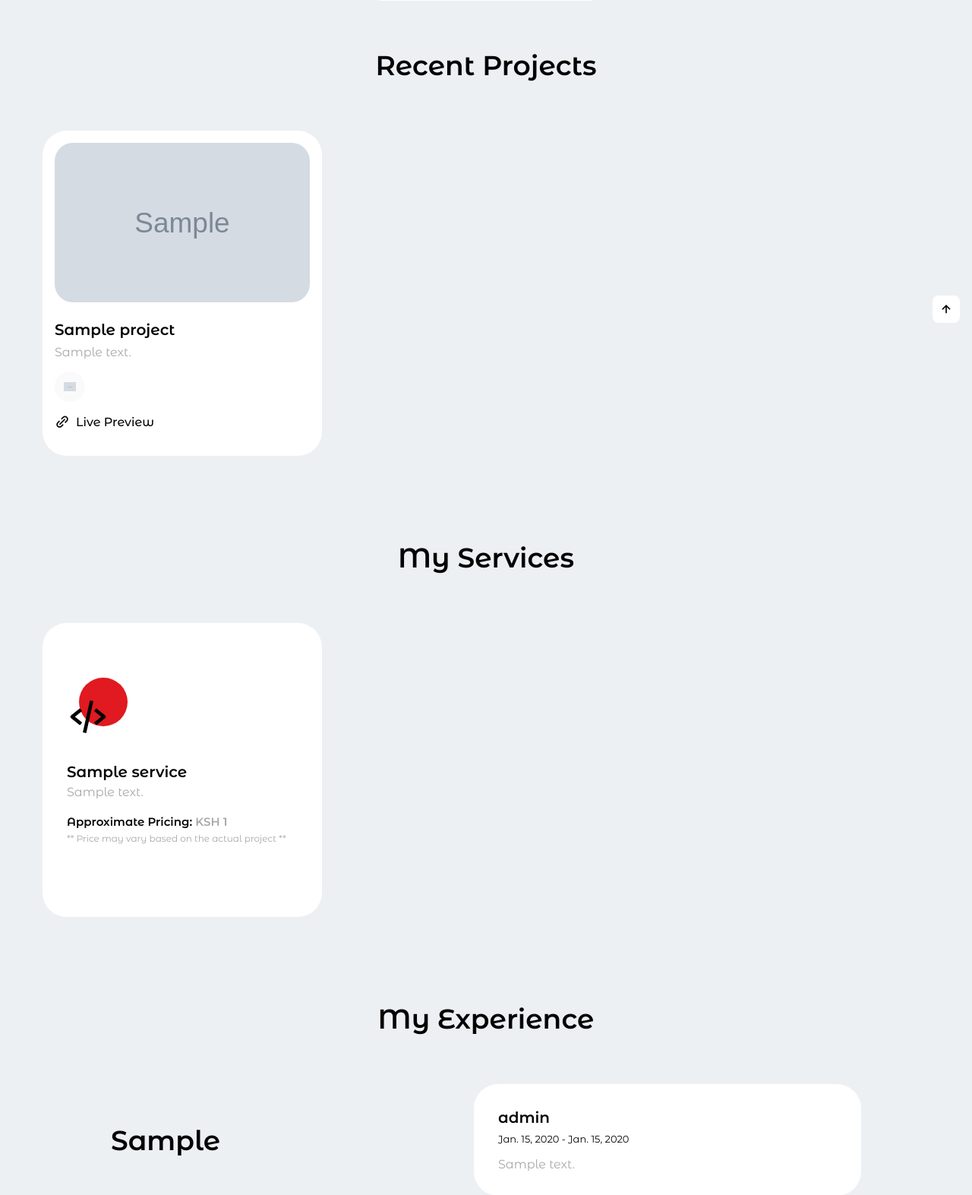
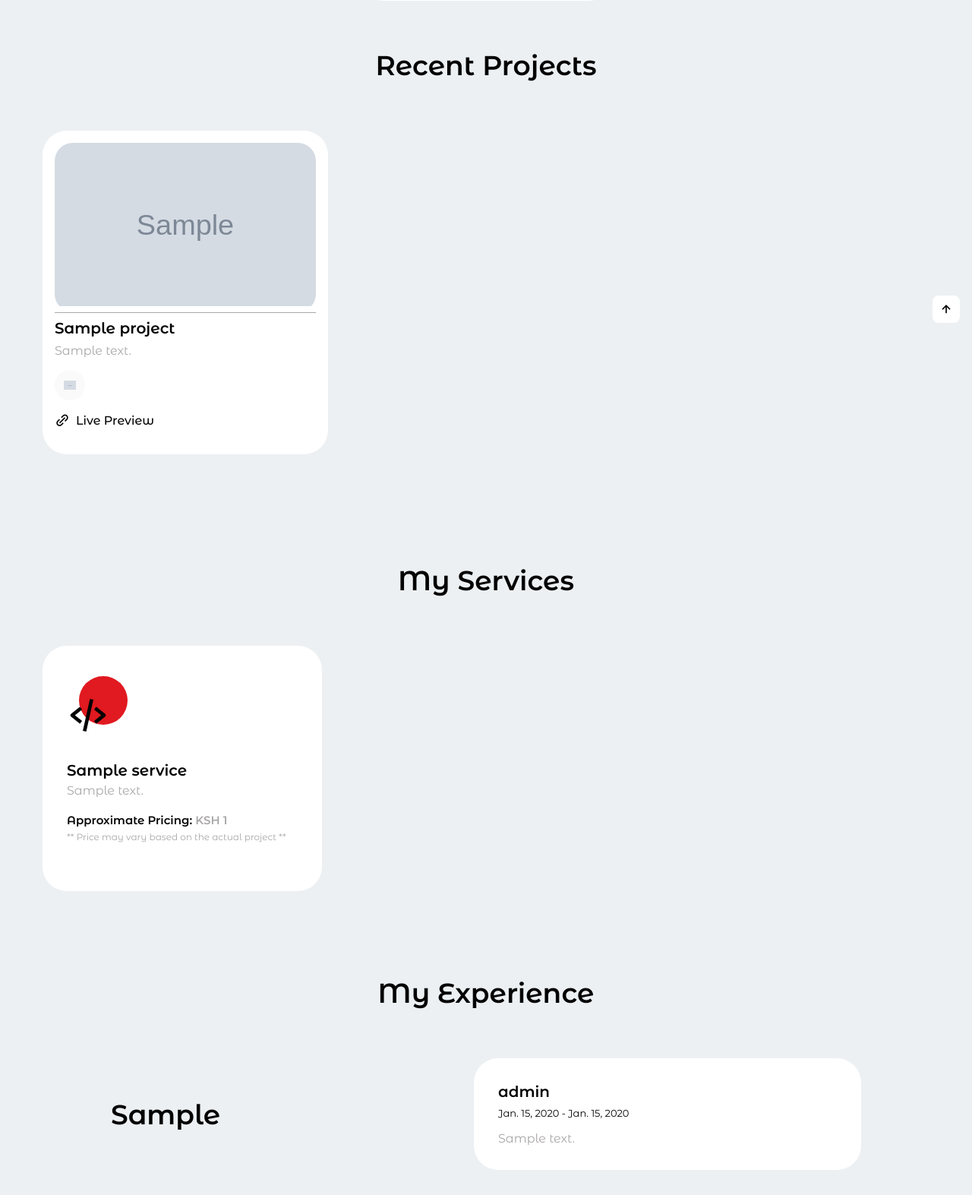
Before and after one commit to mrrobot-pioneer/StephenMosesPortfolio---Fullstack, a Django app: page / in a window 1280 px wide. Shown: the part 775-2348 px from the top of the page at 76% size. Run offline with Django 5.2, Linux system fonts and the light colour scheme; tables that the repository leaves empty hold one stand-in row (values such as "Sample post"); grey boxes marked "Sample" are stand-in pictures; some web fonts are replaced.

Commit message:
add swiper to projects and restyle som containers

```diff
--- a/portfolio_app/static/portfolio_app/css/styles.css
+++ b/portfolio_app/static/portfolio_app/css/styles.css
@@ -139,6 +139,10 @@ img {
 
 .main {
   overflow: hidden;
+}
+
+swiper-slide {
+  margin-bottom: 2rem;
 }
 
 /* ============Toggler */
@@ -385,7 +389,7 @@ img {
   display: block;
   overflow: hidden;
   border-radius: 1.5rem;
-  margin-bottom: 1.5rem;
+  padding-bottom: 0.5rem;
 }
 
 .projects__img {
@@ -405,6 +409,8 @@ img {
   -webkit-line-clamp: 2;
   line-clamp: 2;
   -webkit-box-orient: vertical;
+  border-top: 1px solid var(--text-color);
+  padding-top: 0.5rem;
 }
 
 .projects__description {
@@ -865,7 +871,7 @@ img {
   }
 
   .services__card {
-    padding-block: 3rem;
+    padding-block: 2rem;
   }
 
   .services__icon i {
--- a/portfolio_app/templates/portfolio_app/index.html
+++ b/portfolio_app/templates/portfolio_app/index.html
@@ -191,9 +191,13 @@
       <section class="projects section" id="projects">
         <h2 class="section__title">Recent Projects</h2>
 
-        <div class="projects__container container grid">
+        <swiper-container
+          class="mySwiper projects__container container"
+          id="projects"
+          init="false"
+        >
           {% for project in projects %}
-          <article class="projects__card">
+          <swiper-slide class="projects__card">
             <a
               href="{{ project.link }}"
               target="_blank"
@@ -230,9 +234,9 @@
                 <span>Live Preview</span>
               </a>
             </div>
-          </article>
+          </swiper-slide>
           {% endfor %}
-        </div>
+        </swiper-container>
       </section>
 
       <!--==================== SERVICES ====================-->
@@ -400,6 +404,31 @@
       <i class="bx bx-up-arrow-alt"></i>
     </a>
 
+    <!-- SWIPER JS -->
+    <script src="https://cdn.jsdelivr.net/npm/swiper@11/swiper-element-bundle.min.js"></script>
+
+    <script>
+      const swiperEl = document.querySelector("swiper-container");
+      Object.assign(swiperEl, {
+        slidesPerView: 1,
+        spaceBetween: 10,
+        pagination: {
+          clickable: true,
+        },
+        breakpoints: {
+          768: {
+            slidesPerView: 2,
+            spaceBetween: 20,
+          },
+          1200: {
+            slidesPerView: 3,
+            spaceBetween: 20,
+          },
+        },
+      });
+      swiperEl.initialize();
+    </script>
+
     <!--=============== MAIN JS ===============-->
     <script src="{% static 'js/main.js' %}"></script>
   </body>
--- a/portfolio_app/views.py
+++ b/portfolio_app/views.py
@@ -7,7 +7,7 @@ def index(request):
     # Fetch and order projects by rank first, then by created_at
     projects = Project.objects.all().order_by('-rank', '-created_at')
     services = Service.objects.all()
-    experiences = Experience.objects.all().order_by('start_date')
+    experiences = Experience.objects.all().order_by('-start_date')
 
 
     # Group skills by category
```
